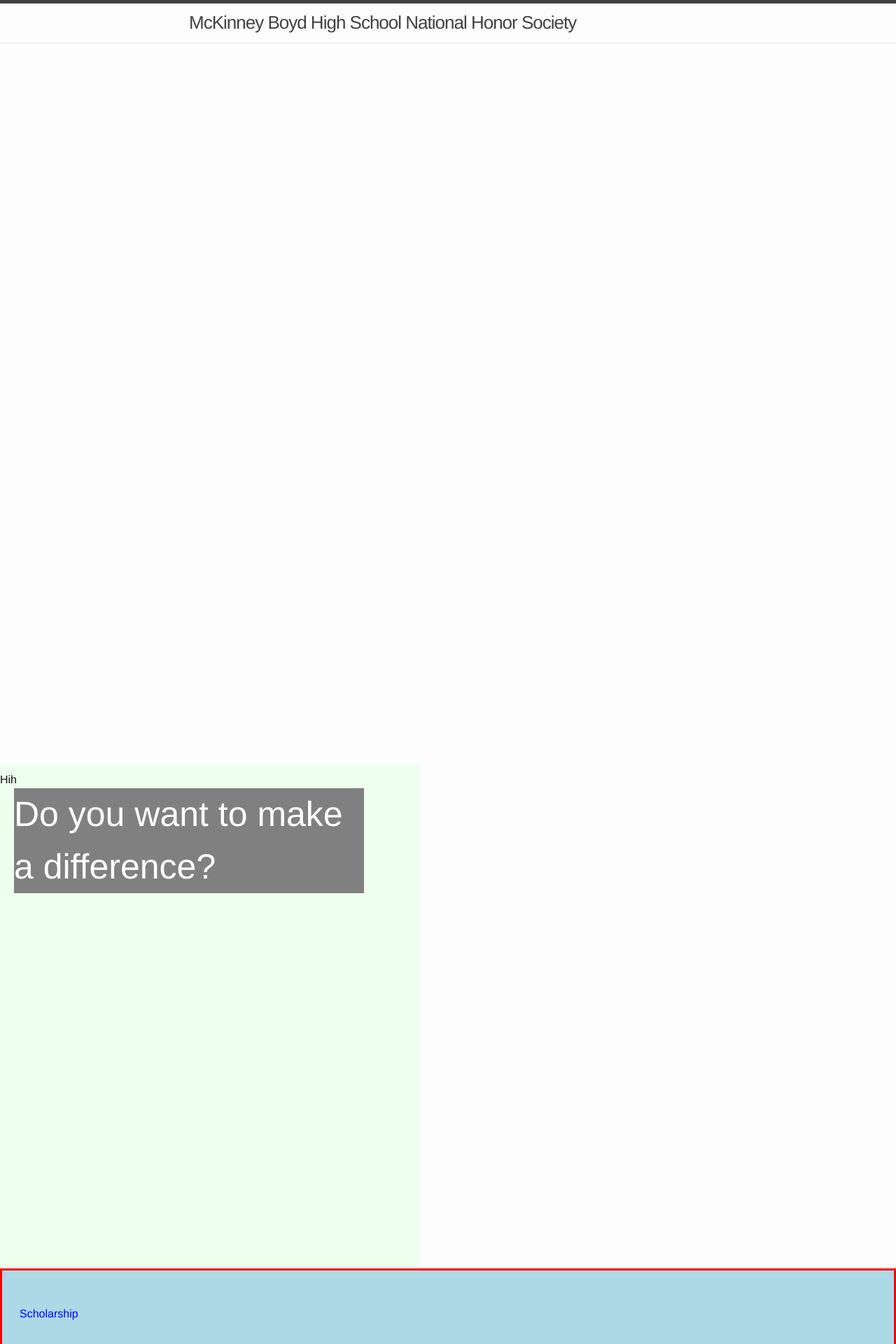
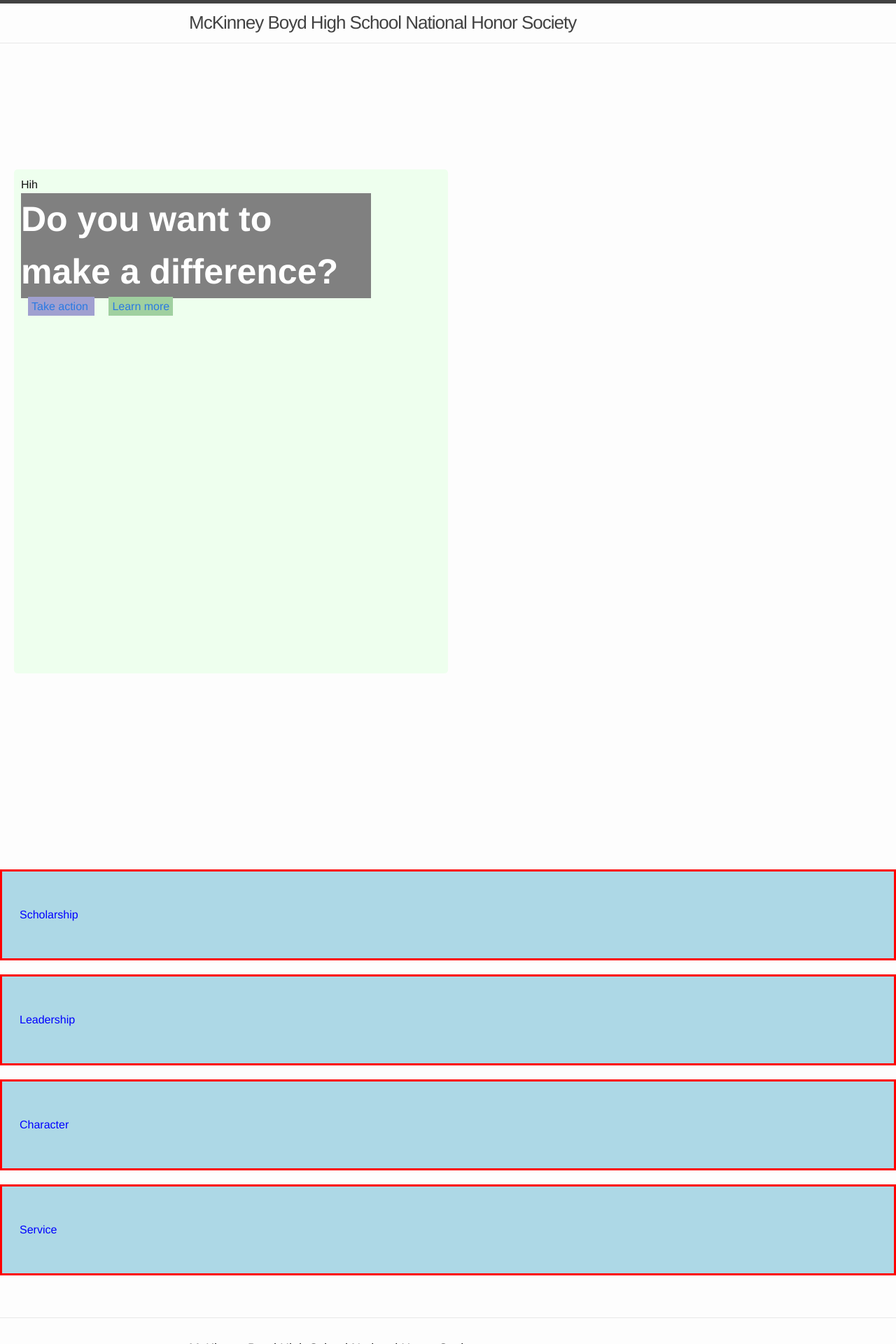
Before and after one commit to mbhs-nhs/mbhs-nhs.github.io, a Jekyll site: the page built from index.html, in a window 1280 px wide. Shown: the top 1920 px of the page at 70% size. Built offline with Jekyll 4.4.1, drawn with Linux system fonts in a browser that asks for light colours; nearby versions of some CDN libraries.

Commit message:
Add cute buttons

```diff
--- a/_sass/asteroid/_mainpage.scss
+++ b/_sass/asteroid/_mainpage.scss
@@ -6,18 +6,43 @@
     margin-bottom: 20px;
 }
 
+.main-carousel{
+    padding-top: 20px;
+    padding-left: 20px;
+    height: 400px;
+    margin-bottom: 700px;
+}
+
 .info-slide {
-    padding: 10px 0;
+    padding: 10px;
     background-color: #EEFFEE;
-    margin-top: 1000px;
+    margin-top: 100px;
     height: 700px;
     width: 600px;
+    position: relative;
+    border-radius: 5px;
 
     .header {
         font-size: 50px;
-        margin-left: 20px;
+        font-weight: 900;
+        margin: auto 0;
         background: grey;
         color: white;
         width: 500px;
     }
+
+
+    a.button {
+        margin: 20px 10px;
+        padding: 5px;
+        text-decoration: none;
+    }
+
+    .take-action {
+        background-color: #A0A0D0;
+    }
+
+    .learn-more {
+        background-color: #A0D0A0;
+    }
 }
--- a/index.html
+++ b/index.html
@@ -9,13 +9,21 @@
 
 <script src="https://cdnjs.cloudflare.com/ajax/libs/parallax.js/1.5.0/parallax.min.js"></script>
 
-<div class="parallax-window" data-parallax="scroll" data-image-src="https://images.unsplash.com/photo-1469398718052-b9d13df0d7c9?auto=format&fit=crop&w=751&q=60&ixid=dW5zcGxhc2guY29tOzs7Ozs%3D">
+<div class="parallax-window main-carousel" data-parallax="scroll" data-image-src="https://images.unsplash.com/photo-1469398718052-b9d13df0d7c9?auto=format&fit=crop&w=751&q=60&ixid=dW5zcGxhc2guY29tOzs7Ozs%3D">
 
     <div class="info-slide">
         Hih
         <div class="header">
             Do you want to make a difference?
         </div>
+
+        <a class="button take-action">
+            Take action
+        </a>
+
+        <a class="button learn-more">
+            Learn more
+        </a>
     </div>
 </div>
 
```
